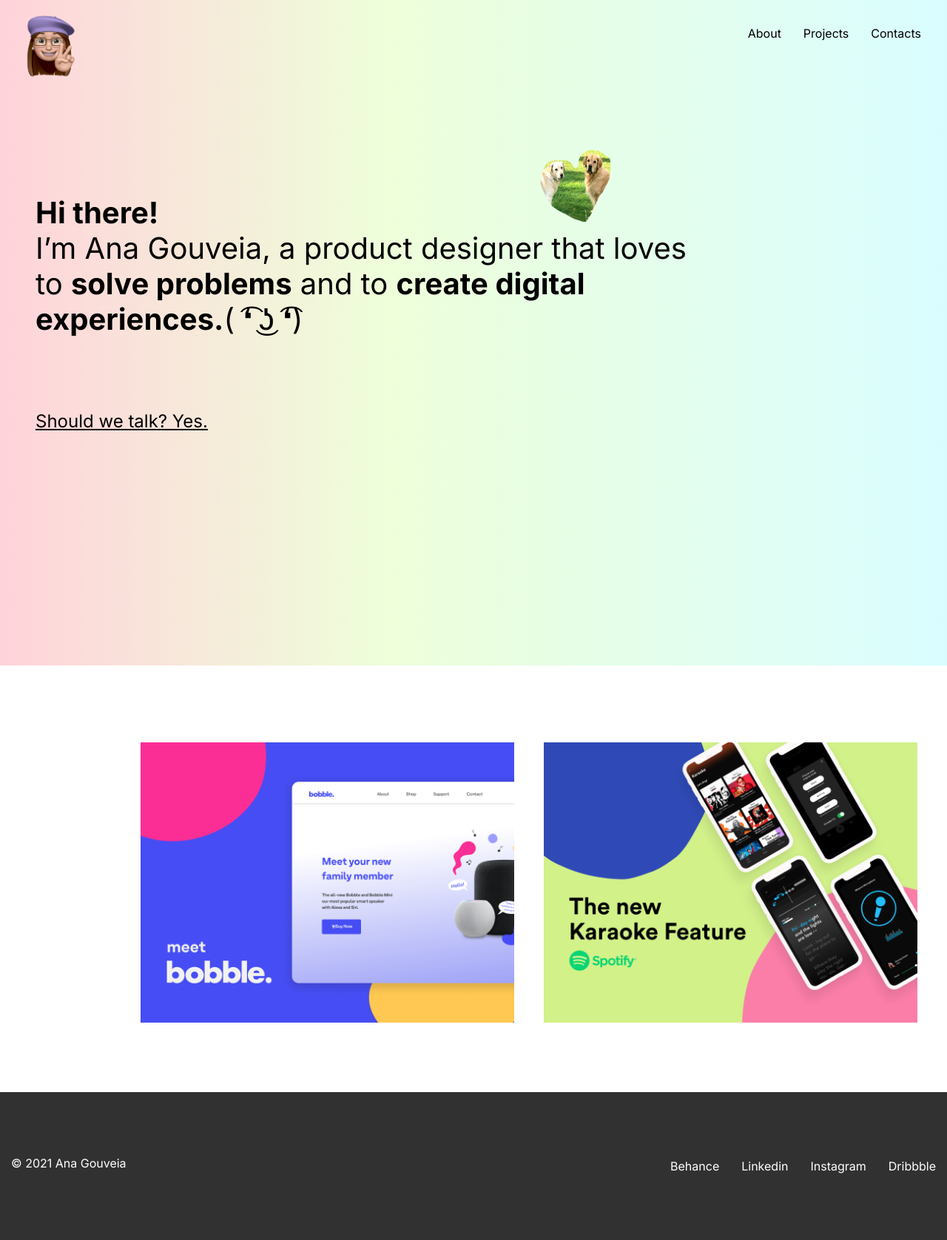
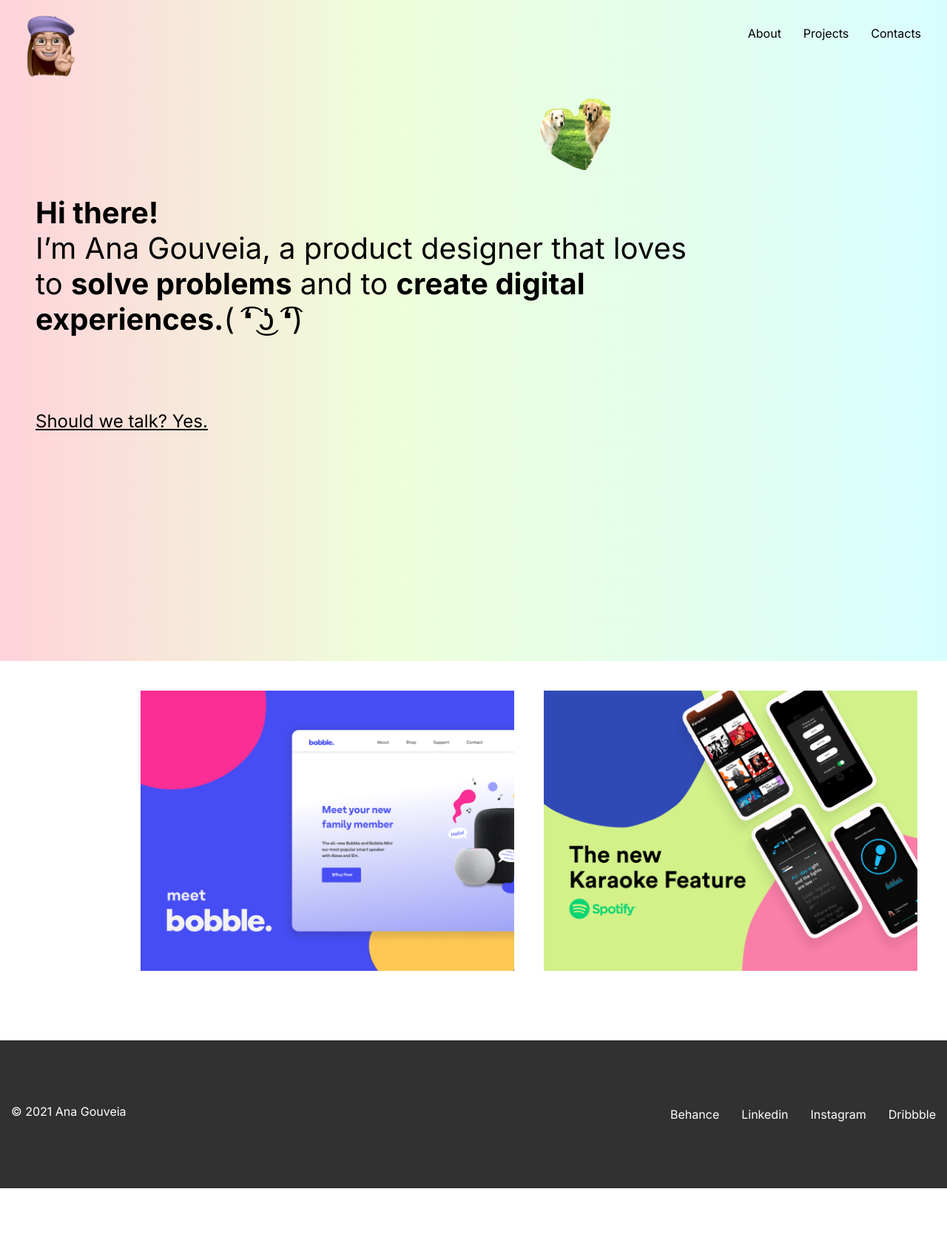
Before and after one commit to anagouveia16/projeto, a Jekyll site: the page built from index.html, in a window 1280 px wide. Shown: the whole page at 74% size. Built offline with Jekyll 4.4.1, drawn with Linux system fonts in a browser that asks for light colours; after the commit the page ends 1607 px from its top, so only the background shows below that.

Commit message:
peq-aletracoes-memoji-header

```diff
--- a/_sass/myportfolio.scss
+++ b/_sass/myportfolio.scss
@@ -36,7 +36,6 @@
 header {
     max-width: 100%;
     padding: 20px;
-    margin-bottom: 70px;
 
     ul {
         display: flex;
@@ -65,7 +64,7 @@
 
 .memoji {
     position: absolute;
-    height: 100px;
+    height: 80px;
     left: 25px;
     top: 10px;
     transition: transform .7s ease-in-out;
@@ -158,7 +157,7 @@
 
 .white-bg {
     background-color: white;
-    margin-top: 500px;
+    margin-top: 400px;
     padding: 20px;
 }
 
@@ -182,6 +181,7 @@
 
         li {
             @include footer;
+            font-size: 14px;
             padding: 15px;
             list-style-type: none;
 
@@ -443,10 +443,15 @@
 
     /* FOOTER */
 
-    footer ul {
+    footer {
+        ul {
         display: flex;
         justify-content: flex-end;
         padding-top: 75px;
+            li {
+                font-size: 16px;
+            }
+       }
     }
 
 
@@ -495,6 +500,10 @@
         background-color: white;
         margin-top: 700px;
         margin-bottom: 50px;
+    }
+
+    .memoji {
+        height: 100px;
     }
 
 
```
